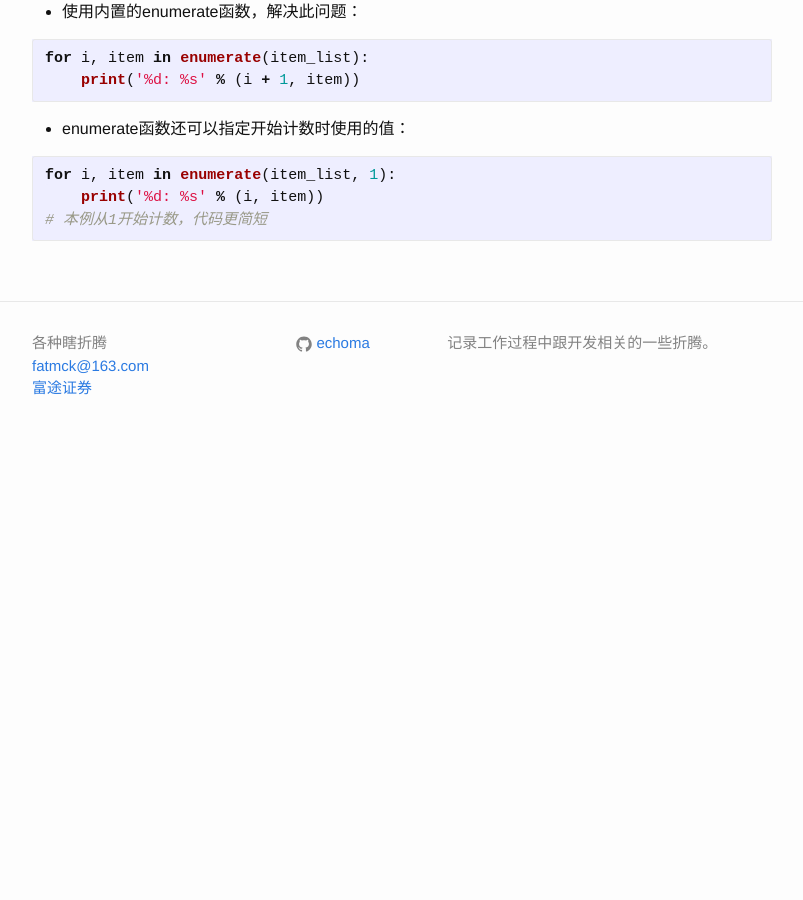
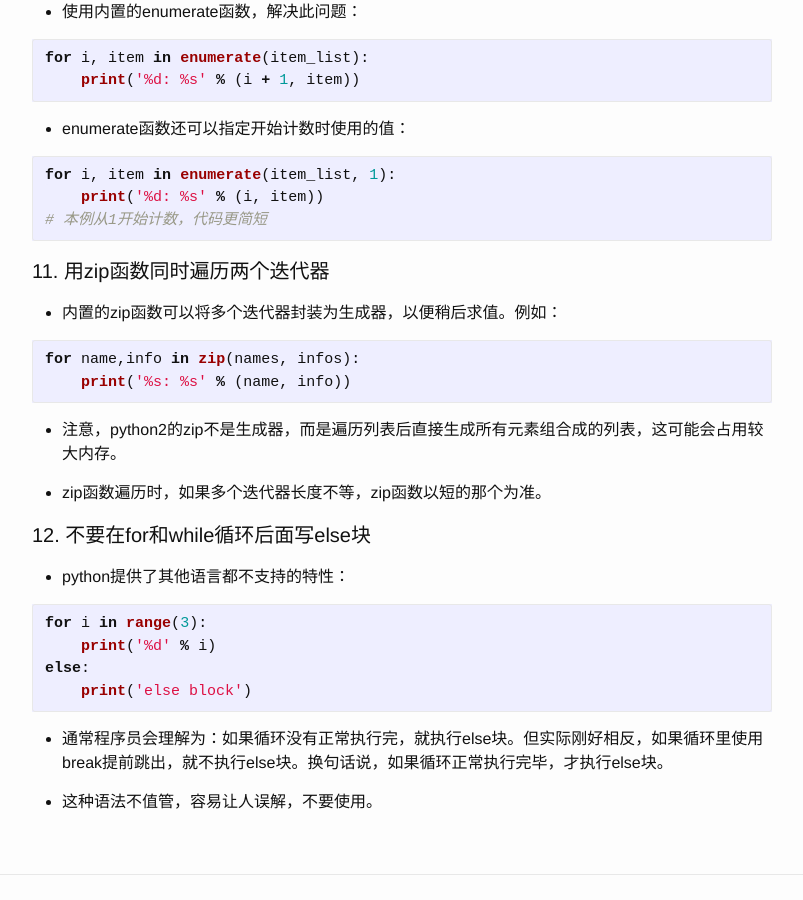
Before and after one commit to echoma/echoma.github.com, a Jekyll site: the page built from _posts/2017-01-16-effective-python-note.markdown, in a window 1280 px wide and 900 px high, scrolled down 3082 px. Shown: the whole window, without its empty margins (238-1041 px from the left). Built offline with Jekyll 4.4.1, drawn with Linux system fonts in a browser that asks for light colours; before the commit the page ends 3542 px from its top, so only the background shows below that.

Commit message:
effective python 第11\12

````diff
--- a/_posts/2017-01-16-effective-python-note.markdown
+++ b/_posts/2017-01-16-effective-python-note.markdown
@@ -150,3 +150,31 @@ for i, item in enumerate(item_list, 1):
     print('%d: %s' % (i, item))
 # 本例从1开始计数，代码更简短
 ```
+
+#### 11. 用zip函数同时遍历两个迭代器
+
+* 内置的zip函数可以将多个迭代器封装为生成器，以便稍后求值。例如：
+
+```python
+for name,info in zip(names, infos):
+    print('%s: %s' % (name, info))
+```
+
+* 注意，python2的zip不是生成器，而是遍历列表后直接生成所有元素组合成的列表，这可能会占用较大内存。
+
+* zip函数遍历时，如果多个迭代器长度不等，zip函数以短的那个为准。
+
+#### 12. 不要在for和while循环后面写else块
+
+* python提供了其他语言都不支持的特性：
+
+```python
+for i in range(3):
+    print('%d' % i)
+else:
+    print('else block')
+```
+
+* 通常程序员会理解为：如果循环没有正常执行完，就执行else块。但实际刚好相反，如果循环里使用break提前跳出，就不执行else块。换句话说，如果循环正常执行完毕，才执行else块。
+
+* 这种语法不值管，容易让人误解，不要使用。
````
